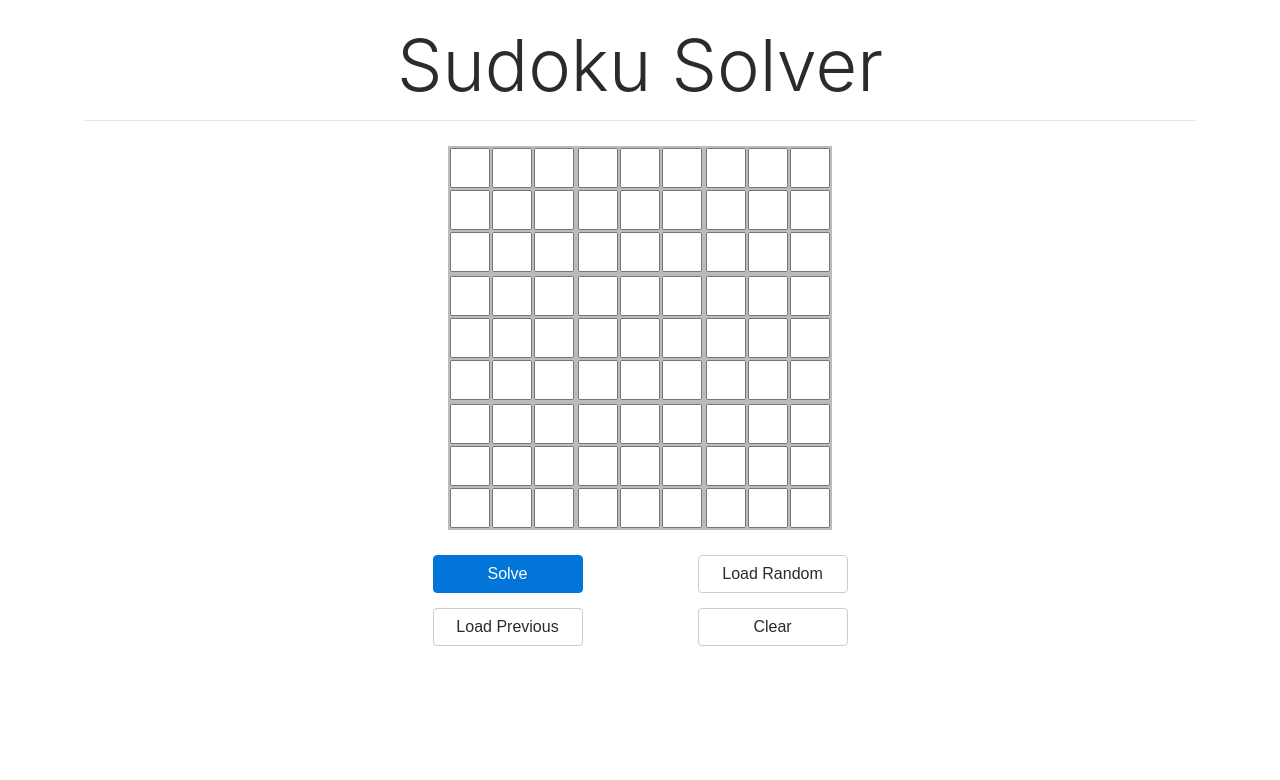
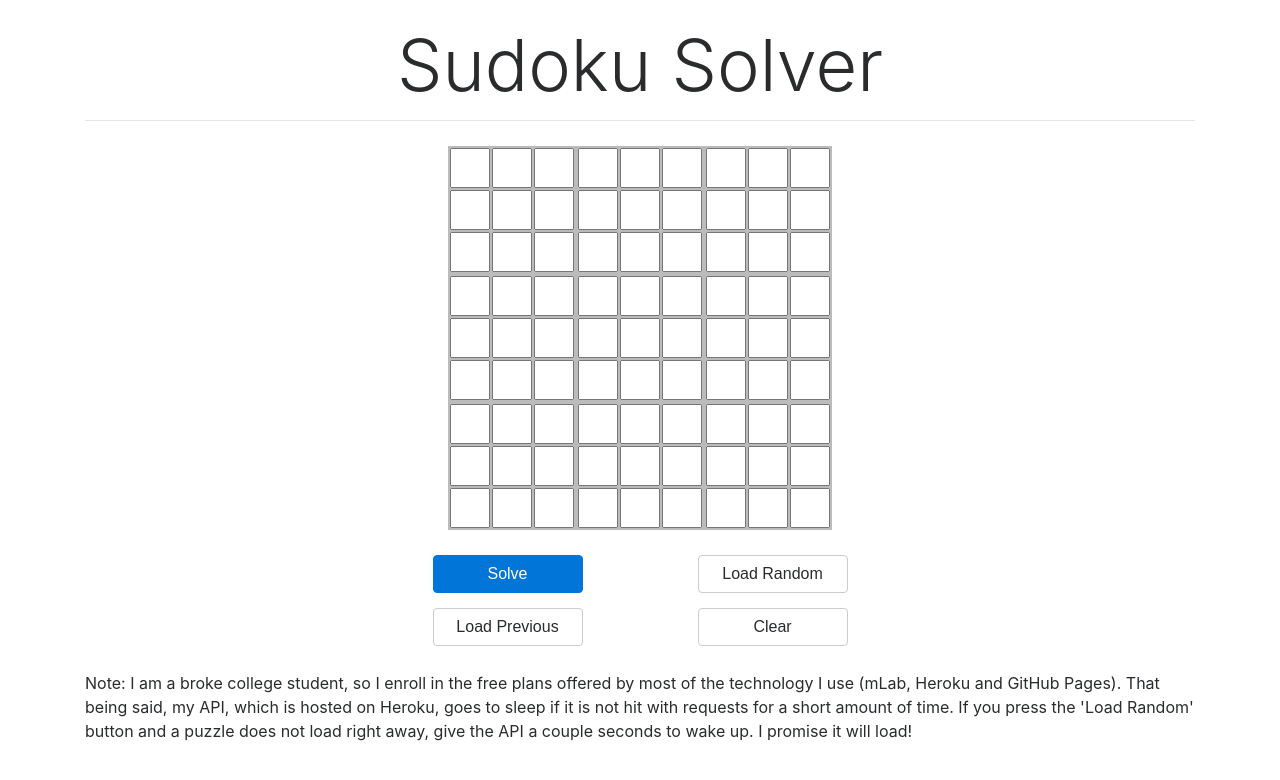
Before and after one commit to mattflow/sudoku-solver, a React app: page / in a window 1280 px wide. Shown: the top 780 px of the page. Built offline with nearby package versions, Linux system fonts and the light colour scheme.

Commit message:
Add note about API

```diff
--- a/src/components/App.js
+++ b/src/components/App.js
@@ -10,6 +10,7 @@ export default class App extends Component {
         <Container>
           <Header title="Sudoku Solver" />
           <SudokuBoard />
+          <p>Note: I am a broke college student, so I enroll in the free plans offered by most of the technology I use (mLab, Heroku and GitHub Pages). That being said, my API, which is hosted on Heroku, goes to sleep if it is not hit with requests for a short amount of time. If you press the 'Load Random' button and a puzzle does not load right away, give the API a couple seconds to wake up. I promise it will load!</p>
         </Container>
       </div>
     );
```
